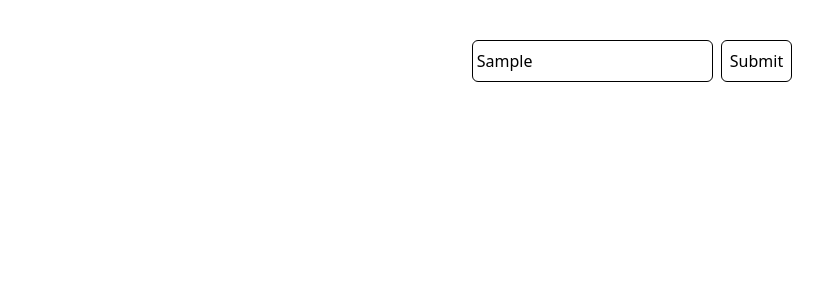
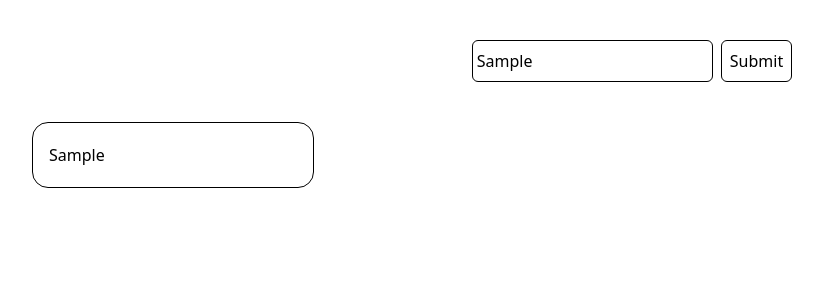
Before and after one commit to powerfultraveling/react-base, a React (Vite) app: page / in a window 1280 px wide. Both pictures are taken after typing "Sample" into the empty fields and a click on the button "Submit". Shown: the top 300 px of the page, without its empty margins (8-831 px from the left). Built offline with nearby package versions, Linux system fonts and the light colour scheme.

Commit message:
add card

```diff
--- a/package.json
+++ b/package.json
@@ -10,9 +10,11 @@
     "preview": "vite preview"
   },
   "dependencies": {
+    "@types/uuid": "^9.0.7",
     "axios": "^1.6.2",
     "react": "^18.2.0",
-    "react-dom": "^18.2.0"
+    "react-dom": "^18.2.0",
+    "uuid": "^9.0.1"
   },
   "devDependencies": {
     "@types/react": "^18.2.37",
--- a/src/App.tsx
+++ b/src/App.tsx
@@ -1,17 +1,37 @@
+import { v4 as uuid } from "uuid";
 import { useState } from "react";
 
+import type { Book } from "./libs/types";
+
 import SearchForm from "./components/SearchImage/SearchForm";
+import BookList from "./components/Book/BookList";
 
 function App() {
-  function handleSearch(term: string) {
-    console.log(term);
+  const [books, setBooks] = useState<Book[]>([]);
+
+  function buildBook(title: string) {
+    const id = uuid();
+
+    return {
+      id,
+      title,
+    };
+  }
+
+  function addBook(title: string) {
+    const book = buildBook(title);
+
+    const updatedBooks = [...books, book];
+
+    setBooks(updatedBooks);
   }
 
   return (
-    <div className="py-10">
+    <div className="px-10 py-10">
       <div className="flex justify-center mb-10">
-        <SearchForm handleSubmit={handleSearch} />
+        <SearchForm handleSubmit={addBook} />
       </div>
+      <BookList books={books} />
     </div>
   );
 }
--- /dev/null
+++ b/src/components/Book/BookList.tsx
@@ -0,0 +1,19 @@
+import type { Book } from "../../libs/types";
+
+import BookShow from "./BookShow";
+
+interface Props {
+  books: Book[];
+}
+
+function BookList({ books }: Props) {
+  return (
+    <div className="grid grid-cols-4 gap-x-6">
+      {books.map((book) => (
+        <BookShow book={book} />
+      ))}
+    </div>
+  );
+}
+
+export default BookList;
--- /dev/null
+++ b/src/components/Book/BookShow.tsx
@@ -0,0 +1,15 @@
+import type { Book } from "../../libs/types";
+
+interface Props {
+  book: Book;
+}
+
+function BookShow({ book }: Props) {
+  return (
+    <div className="w-full px-4 py-5 border border-black rounded-2xl">
+      <div>{book.title}</div>
+    </div>
+  );
+}
+
+export default BookShow;
--- a/src/libs/types.ts
+++ b/src/libs/types.ts
@@ -2,3 +2,8 @@ export interface Image  {
     id: string;
     url: string;
 }
+
+export interface Book  {
+    id: string
+    title: string
+}
```
Also changed, not shown: 1 other file (tests, documents, lock files or other folders).
